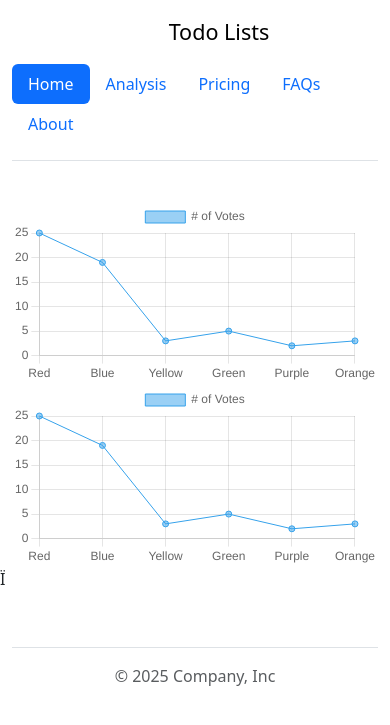
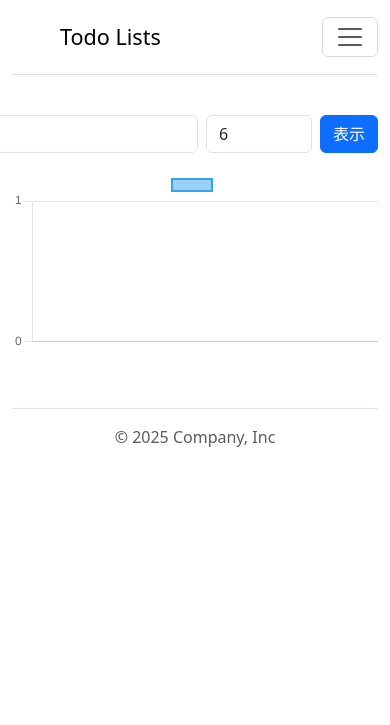
Before and after one commit to shin-sato1/day89-todo-list, a Flask app: template templates/chart.html in a window 390 px wide. Shown: the top 725 px of the page. Run offline with Flask 3, Linux system fonts and the light colour scheme; the template is opened without the code that fills it, so the values that code supplies are empty; some libraries are stand-ins or nearby versions.

Commit message:
Add monthly task chart and responsive layout updates

```diff
--- a/main.py
+++ b/main.py
@@ -1,8 +1,8 @@
-from flask import Flask,render_template,redirect,url_for
+from flask import Flask,render_template,redirect,url_for,request
 from flask_bootstrap import Bootstrap5
 from flask_sqlalchemy import SQLAlchemy
 from sqlalchemy.orm import DeclarativeBase
-from sqlalchemy import Integer, String, DateTime, ForeignKey,Boolean
+from sqlalchemy import Integer, String, DateTime, ForeignKey,Boolean,func
 from sqlalchemy.orm import Mapped, mapped_column, relationship
 from forms import AddTaskForm,EditTaskForm,RegisterForm
 from datetime import datetime,date
@@ -52,6 +52,7 @@
         'current_time': now.second,
     }
 
+
 @app.route('/')
 def home():
     tasks = []
@@ -61,6 +62,7 @@
     for item in task_info:
         tasks.append(item)
     return render_template('index.html',form=form,task_info_forms=tasks)
+
 
 
 @app.route('/add',methods=['POST','GET'])
@@ -75,6 +77,7 @@
         db.session.commit()
 
     return redirect(url_for('home'))
+
 
 
 @app.route('/complete/<int:id>',methods=['POST','GET'])
@@ -92,6 +95,7 @@
 
     db.session.commit()
     return redirect(url_for('home'))
+
 
 
 @app.route('/delete/<int:id>',methods=['POST','GET'])
@@ -112,6 +116,8 @@
 
     return render_template('edit.html',form=delete_form,is_delete=True)
 
+
+
 @app.route('/edit/<int:id>',methods=['POST','GET'])
 def edit_task(id):
     todo_info = db.get_or_404(Task,id)
@@ -128,7 +134,7 @@
 
     if edit_form.validate_on_submit():
         todo_info.task = edit_form.task.data
-        todo_info.date = edit_form.task_date.data
+        todo_info.add_date = edit_form.task_date.data
         todo_info.complete = edit_form.complete.data == 'True'
         db.session.commit()
         return redirect(url_for('home'))
@@ -140,22 +146,64 @@
     return render_template('edit.html',form=edit_form,is_edit=True)
 
 
-#その月の日付が入ったリストを作成する。typeはdatetime
-def make_day_list(year,month):
-    day = calendar.monthrange(year,month)
-    return [date(year,month,day)for day in range(1,day + 1)]
 
 @app.route('/chart',methods=['POST','GET'])
 def charts():
     #やること
     #同じ日付を確認する。何個あるか確認する
 
+    year = request.args.get('year')
+    month = request.args.get('month')
 
-    labels = [d.strftime("%m/%d") for d in make_day_list(2026,7)]
-    return render_template('chart.html')
+    if year is None or month is None:
+        year = now.year
+        month = now.month
+    else:
+        year = int(year)
+        month = int(month)
+
+
+    chart_label = f'{year}年{month}月'
+
+    #下のコードわからない
+
+    #その月の日付が入ったリストを作成する。typeはdatetime
+    last_day = calendar.monthrange(year,month)[1]
+    date_list = [
+        date(year,month,day)
+        for day in range(1,last_day + 1)
+    ]
+
+    result = (
+        db.session.execute(
+            db.select(
+                func.date(Task.complete_date),
+                func.count(Task.id)
+            )
+            .where(func.strftime("%Y",Task.complete_date) == str(year))
+            .where(func.strftime("%m",Task.complete_date) == f"{month:02d}")
+            .group_by(func.date(Task.complete_date))
+        )
+        .all()
+    )
+
+    #[('2026-07-01', 1)]の形を辞書に変換する
+    count_dict = {
+        day: count
+        for day,count in result
+    }
+
+    labels = []
+    data = []
+    for d in date_list:
+        labels.append(f"{d.day}")
+        data.append(count_dict.get(str(d),0))
+
+    return render_template('chart.html',labels=labels,data=data,chart_label=chart_label)
 
 
 
 
 if __name__ == '__main__':
-    app.run(debug=True)
+    # app.run(debug=True)
+    app.run(host="0.0.0.0",port=5001,debug=True)
--- a/templates/chart.html
+++ b/templates/chart.html
@@ -2,8 +2,24 @@
 
 {% block charts %}
     <div class="container pt-3">
+            <form action="{{ url_for('charts') }}" method="GET" class="d-flex justify-content-end align-items-center gap-2 mb-3">
+
+                <div class="col-auto">
+                    <input type="number" name="year" value="{{ current_year }}" class="form-control" placeholder="Year">
+                </div>
+
+                <div class="col-auto">
+                    <input type="number" name="month" value="{{ current_month }}" min="1" max="12" class="form-control" placeholder="Month">
+                </div>
+
+                <div class="col-auto">
+                    <button class="btn btn-primary" type="submit">
+                        表示
+                    </button>
+                </div>
+
+            </form>
         <canvas id="myChart"></canvas>
-        <canvas id="myChart_2"></canvas>
     </div>
 
     <script src="https://cdn.jsdelivr.net/npm/chart.js"></script>
@@ -14,16 +30,25 @@
         new Chart(ctx, {
             type: 'line',
             data: {
-                labels: ['Red', 'Blue', 'Yellow', 'Green', 'Purple', 'Orange'],
+                labels: {{ labels | tojson }},
                 datasets: [{
-                    label: '# of Votes',
-                    data: [25, 19, 3, 5, 2, 3],
-                    borderWidth: 1
+                    label: {{chart_label | tojson}},
+                    data: {{ data | tojson }},
+                    borderWidth: 2
                 }]
             },
             options: {
                 scales: {
+                    x: {
+                        ticks: {
+                            autoSkip: false
+                        }
+                    },
                     y: {
+                        ticks: {
+                            stepSize: 1,
+                            precision: 0,
+                        },
                         beginAtZero: true
                     }
                 }
@@ -32,26 +57,5 @@
     </script>
 
 
-    Ï<script>
-        const ctx2 = document.getElementById('myChart_2');
 
-        new Chart(ctx2, {
-            type: 'line',
-            data: {
-                labels: ['Red', 'Blue', 'Yellow', 'Green', 'Purple', 'Orange'],
-                datasets: [{
-                    label: '# of Votes',
-                    data: [25, 19, 3, 5, 2, 3],
-                    borderWidth: 1
-                }]
-            },
-            options: {
-                scales: {
-                    y: {
-                        beginAtZero: true
-                    }
-                }
-            }
-        });
-    </script>
 {% endblock %}
--- a/templates/header.html
+++ b/templates/header.html
@@ -7,22 +7,36 @@
     <title>Document</title>
 </head>
 
-<body>
 <div class="container">
-        <header class="d-flex flex-wrap justify-content-center py-3 mb-4 border-bottom"> <a href="/"
-                class="d-flex align-items-center mb-3 mb-md-0 me-md-auto link-body-emphasis text-decoration-none"> <svg
-                    class="bi me-2" width="40" height="32" aria-hidden="true">
+    <header class="py-3 mb-4 border-bottom">
+        <nav class="navbar navbar-expand-lg p-0">
+            <div class="container-fluid px-0">
+
+                <a href="/" class="navbar-brand d-flex align-items-center link-body-emphasis text-decoration-none">
+                    <svg class="bi me-2" width="40" height="32" aria-hidden="true">
                         <use xlink:href="#bootstrap"></use>
-                </svg> <span class="fs-4">Todo Lists</span> </a>
-            <ul class="nav nav-pills">
-                <li class="nav-item"><a href="{{ url_for('home') }}" class="nav-link active" aria-current="page">Home</a></li>
-                <li class="nav-item"><a href="{{ url_for('charts')}}" class="nav-link">Analysis</a></li>
+                    </svg>
+                    <span class="fs-4">Todo Lists</span>
+                </a>
+
+                <button class="navbar-toggler" type="button" data-bs-toggle="collapse" data-bs-target="#navMenu"
+                    aria-controls="navMenu" aria-expanded="false" aria-label="Toggle navigation">
+                    <span class="navbar-toggler-icon"></span>
+                </button>
+
+                <div class="collapse navbar-collapse" id="navMenu">
+                    <ul class="nav nav-pills ms-auto">
+                        <li class="nav-item"><a href="{{ url_for('home') }}" class="nav-link active"
+                                aria-current="page">Home</a></li>
+                        <li class="nav-item"><a href="{{ url_for('charts') }}" class="nav-link">Analysis</a></li>
                         <li class="nav-item"><a href="#" class="nav-link">Pricing</a></li>
                         <li class="nav-item"><a href="#" class="nav-link">FAQs</a></li>
-                <li class="nav-item"><a href="#" class="nav-link">About</a></li>
                     </ul>
+                </div>
+
+            </div>
+        </nav>
     </header>
 </div>
-</body>
 
 </html>
```
Also changed, not shown: templates/index.html (+5 -5 lines). Lines whose indentation alone changed are shown as unchanged.
